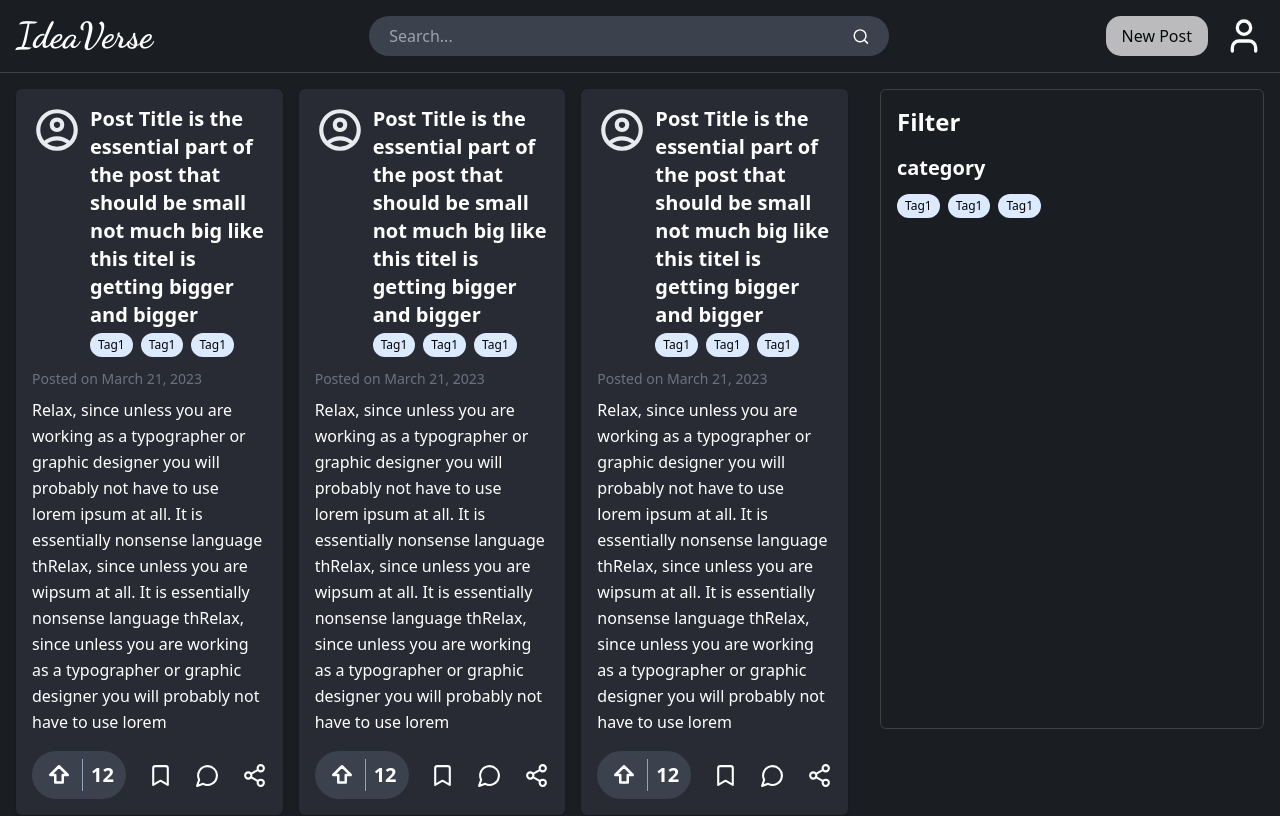
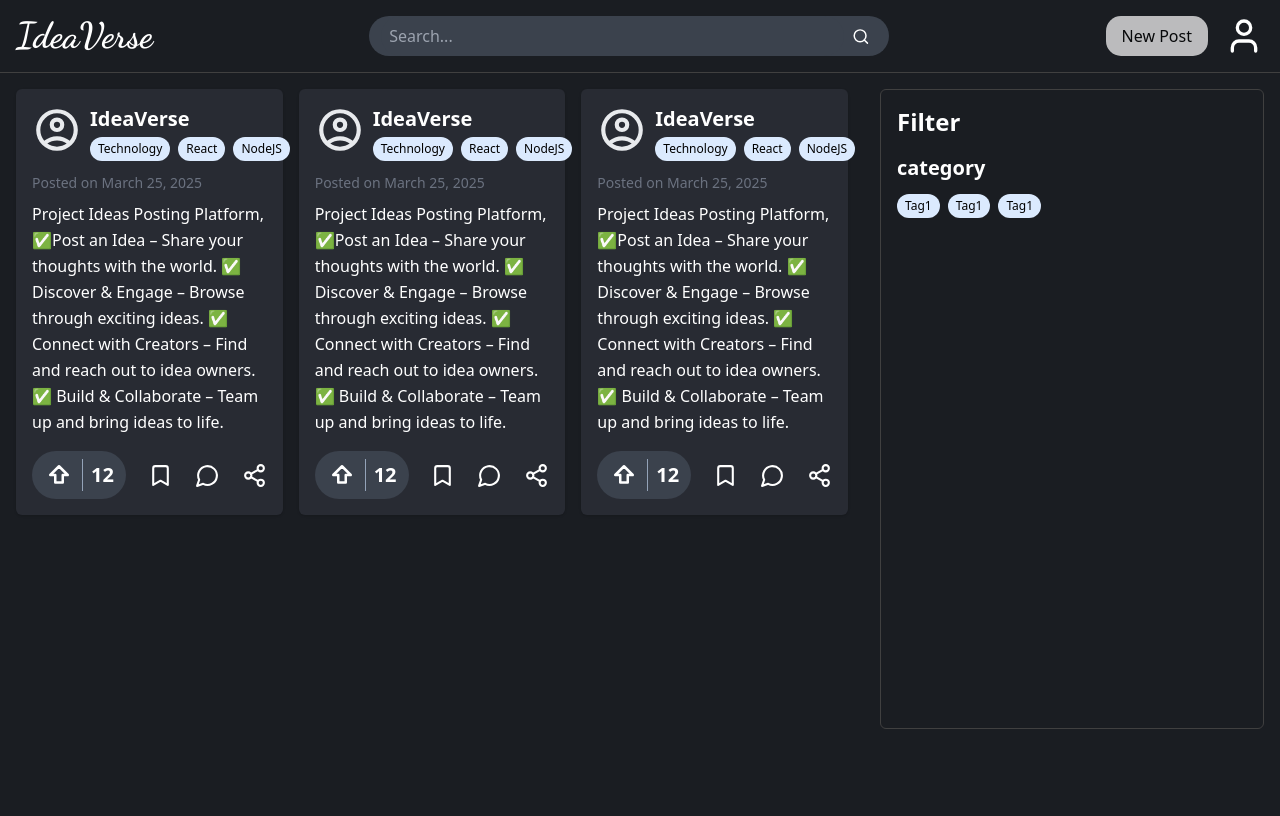
Before and after one commit to shailifadadu/IdeaVerse, a React (Vite) app in the folder frontend/: page / in a window 1280 px wide. Shown: the top 816 px of the page. Built offline with nearby package versions, Linux system fonts and the light colour scheme.

Commit message:
changed the content

```diff
--- a/frontend/src/components/PostCard.tsx
+++ b/frontend/src/components/PostCard.tsx
@@ -19,34 +19,30 @@ const PostCard: React.FC = () => {
               <path d="M234-276q51-39 114-61.5T480-360q69 0 132 22.5T726-276q35-41 54.5-93T800-480q0-133-93.5-226.5T480-800q-133 0-226.5 93.5T160-480q0 59 19.5 111t54.5 93Zm246-164q-59 0-99.5-40.5T340-580q0-59 40.5-99.5T480-720q59 0 99.5 40.5T620-580q0 59-40.5 99.5T480-440Zm0 360q-83 0-156-31.5T197-197q-54-54-85.5-127T80-480q0-83 31.5-156T197-763q54-54 127-85.5T480-880q83 0 156 31.5T763-763q54 54 85.5 127T880-480q0 83-31.5 156T763-197q-54 54-127 85.5T480-80Zm0-80q53 0 100-15.5t86-44.5q-39-29-86-44.5T480-280q-53 0-100 15.5T294-220q39 29 86 44.5T480-160Zm0-360q26 0 43-17t17-43q0-26-17-43t-43-17q-26 0-43 17t-17 43q0 26 17 43t43 17Zm0-60Zm0 360Z" />
             </svg>
             <div>
-          <h2 className="text-xl text-white font-bold">
-            Post Title is the essential part of the post that should be small
-            not much big like this titel is getting bigger and bigger
-          </h2>
+              <h2 className="text-xl text-white font-bold">IdeaVerse</h2>
               <div className="flex space-x-2 mt-1">
                 <span className="px-2 py-1 bg-blue-100 rounded-full text-xs">
-              Tag1
+                  Technology
                 </span>
                 <span className="px-2 py-1 bg-blue-100 rounded-full text-xs">
-              Tag1
+                  React
                 </span>
                 <span className="px-2 py-1 bg-blue-100 rounded-full text-xs">
-              Tag1
+                  NodeJS
                 </span>
               </div>
             </div>
           </div>
-      <p className="text-sm text-gray-500 mb-2">Posted on March 21, 2023</p>
+          <p className="text-sm text-gray-500 mb-2">Posted on March 25, 2025</p>
           <div className="mb-4 leading-relaxed text-white">
-        Relax, since unless you are working as a typographer or graphic designer
-        you will probably not have to use lorem ipsum at all. It is essentially
-        nonsense language thRelax, since unless you are wipsum at all. It is
-        essentially nonsense language thRelax, since unless you are working as a
-        typographer or graphic designer you will probably not have to use lorem
+            Project Ideas Posting Platform, ✅Post an Idea – Share your thoughts
+            with the world. ✅ Discover & Engage – Browse through exciting
+            ideas. ✅ Connect with Creators – Find and reach out to idea owners.
+            ✅ Build & Collaborate – Team up and bring ideas to life.
           </div>
           <div className="flex flex-wrap justify-between items-center ">
             <div className="flex space-x-2 items-center bg-[#3b424d] px-3 py-2 rounded-full">
-          <ArrowBigUp size={30} className="text-white"/>
+              <ArrowBigUp size={30} className="text-white" />
               <div className="w-px h-8 bg-slate-400 mx-2"></div>
               <p className="text-white font-bold text-xl">12</p>
             </div>
--- a/frontend/src/pages/DummyData/post.ts
+++ b/frontend/src/pages/DummyData/post.ts
@@ -1,10 +1,13 @@
 export const posts = {
   id: "1",
-    title:
-      "Title Title Title Title Title Title Title Title Title Title Title Title Title Title Title Title",
-    content: `Relax, since unless you are working as a typographer or graphic designer you will probably not have to use lorem ipsum at all. It is essentially nonsense language thRelax, since unless you are wipsum at all. It is essentially nonsense language thRelax, since unless you are working as a typographer or graphic designer you will probably not have to use lorem Relax, since unless you are working as a typographer or graphic designer you will probably not have to use lorem ipsum at all. It is essentially nonsense language thRelax, since unless you are wipsum at all. It is essentially nonsense language thRelax, since unless you are working as a typographer or graphic designer you will probably not have to use lorem Relax, since u`,
+  title: "IdeaVerse",
+  content: `Project Ideas Posting Platform,
+✅Post an Idea – Share your thoughts with the world.
+✅ Discover & Engage – Browse through exciting ideas.
+✅ Connect with Creators – Find and reach out to idea owners.
+✅ Build & Collaborate – Team up and bring ideas to life.`,
   author: {
-      name: "Abcd",
+    name: "Shaily",
     avatar:
       "https://hebbkx1anhila5yf.public.blob.vercel-storage.com/Screenshot%202025-01-13%20at%202.27.23%E2%80%AFPM-lFVxZml18VdS7GNjF7gI44qEcDJ2J1.png",
     socials: {
@@ -13,7 +16,7 @@ export const posts = {
       linkedin: "https://linkedin.com/in/abcd",
     },
   },
-    date: "dd/mm/yyyy",
+  date: "25/03/2025",
   comments: [
     {
       id: "1",
--- a/frontend/src/pages/HomePage.tsx
+++ b/frontend/src/pages/HomePage.tsx
@@ -6,7 +6,7 @@ const HomePage: React.FC = () => {
   return (
     <div className="flex flex-col md:flex-row ">
       <div className="grid sm:grid-cols-1 md:grid-cols-2 lg:grid-cols-3 gap-4 p-4">
-        {[1, 2, 3, 4, 5, 6, 7, 8, 9, 10].map((id) => (
+        {[1, 2, 3].map((id) => (
           <PostCard key={id} />
         ))}
       </div>
```
Lines whose indentation alone changed are shown as unchanged.
